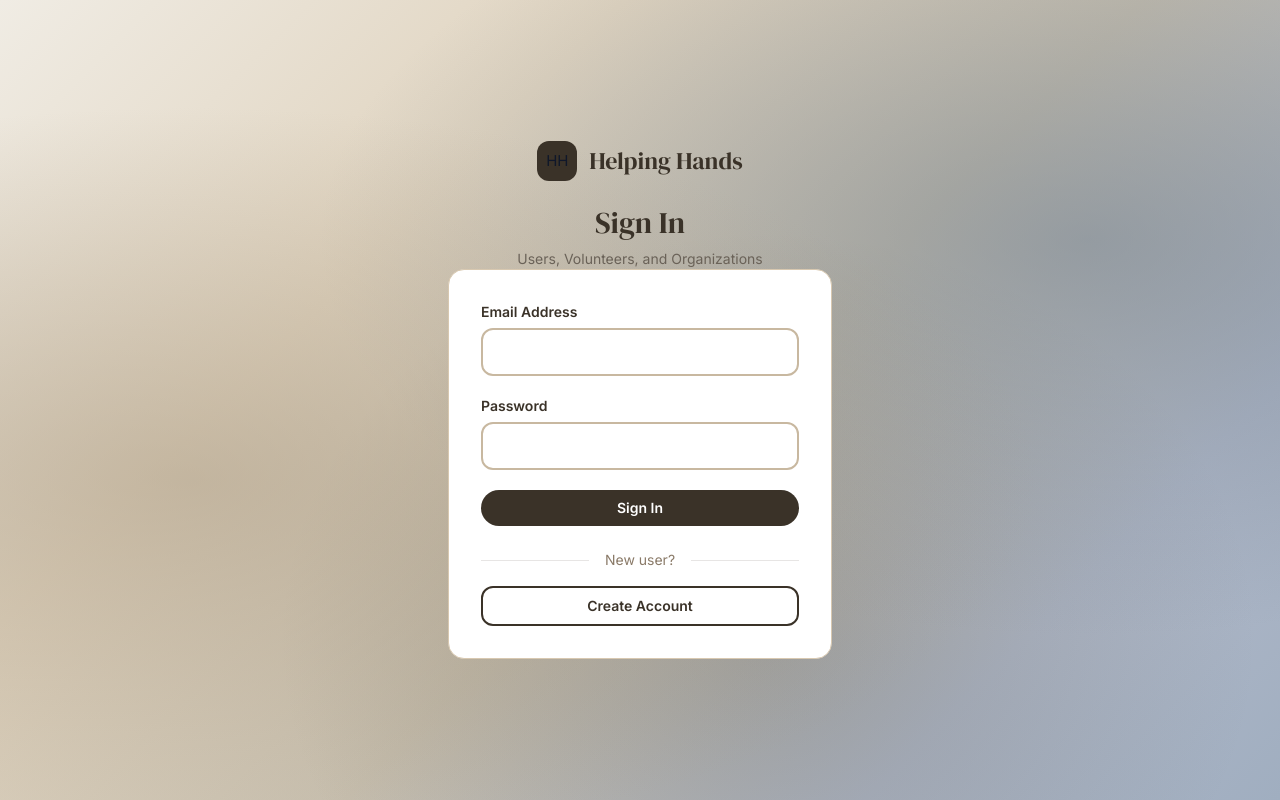
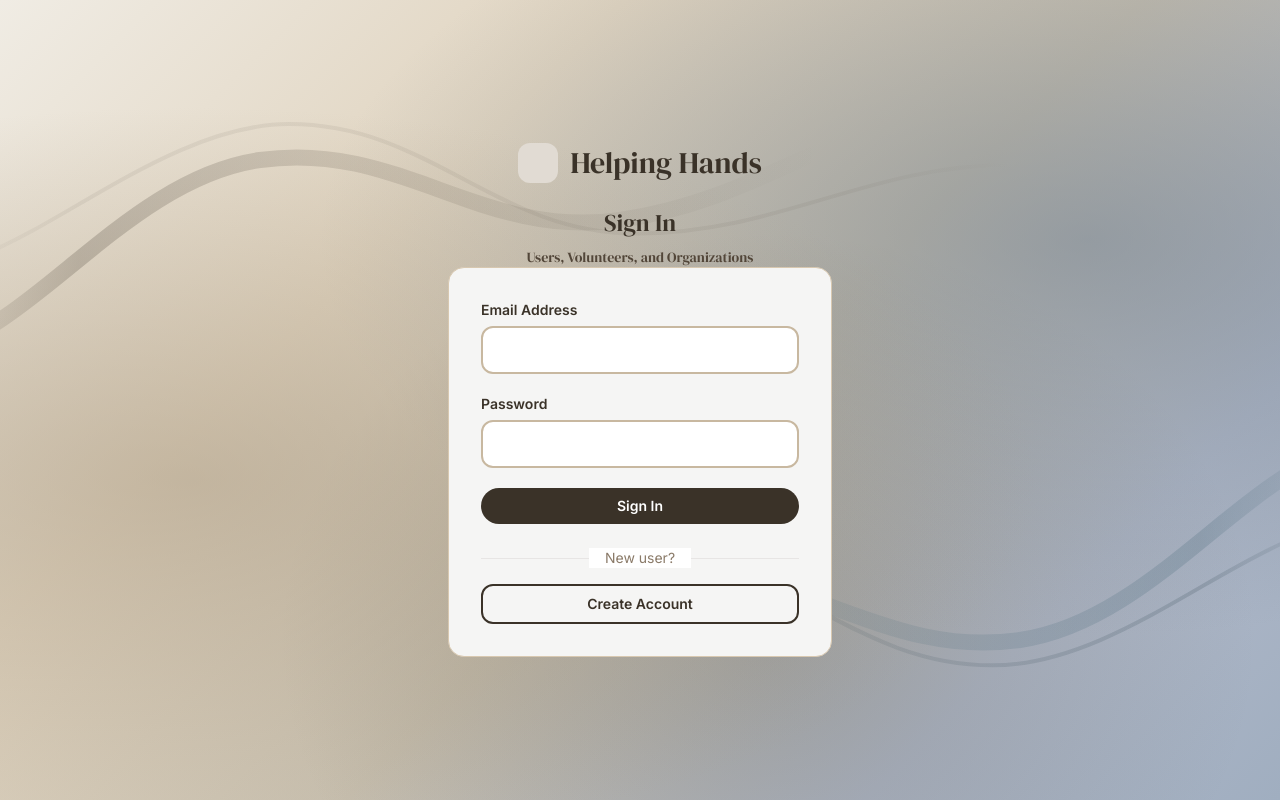
Before and after one commit to Kriti-59/helping-hands, a React (Vite) app in the folder frontend/: page /login in a window 1280 px wide. Built offline with nearby package versions, Linux system fonts and the light colour scheme; no server answers.

Commit message:
add the background design

```diff
--- a/frontend/src/index.css
+++ b/frontend/src/index.css
@@ -220,7 +220,13 @@ body {
      AUTH PAGES
   ───────────────────────────────────────── */
   .auth-page {
-    @apply min-h-screen flex flex-col justify-center py-16 px-6;
+    height: 100vh;
+    overflow: auto;
+    display: flex;
+    flex-direction: column;
+    justify-content: center;
+    padding: 2rem 1.5rem;
+    position: relative;
     background:
       radial-gradient(ellipse at 15% 60%, rgba(168, 152, 128, 0.5) 0%, transparent 55%),
       radial-gradient(ellipse at 85% 30%, rgba(106, 122, 138, 0.5) 0%, transparent 50%),
@@ -228,12 +234,15 @@ body {
       linear-gradient(135deg, #f0ece4 0%, #e0d4c0 30%, #c8c0b0 55%, #b0b8c8 80%, #a0aec0 100%);
   }
 
+
   .auth-col {
     @apply mx-auto w-full max-w-sm;
+    border: relative;
+    z-index: 1;
   }
 
   .auth-card {
-    @apply bg-white rounded-2xl px-8 py-8;
+    @apply bg-stone-100 rounded-2xl px-8 py-8;
     border: 1px solid #d8c8b0;
   }
 
@@ -243,25 +252,25 @@ body {
 
   .auth-logo-icon {
     @apply w-10 h-10 rounded-xl flex items-center justify-center;
-    background-color: #3a3228;
+    background-color: #e1dbd3;
   }
 
   .auth-logo-text {
-    @apply text-2xl;
+    @apply text-3xl;
     color: #3a3228;
     font-family: 'DM Serif Display', serif;
   }
 
   .auth-heading {
-    @apply text-center text-3xl mb-2;
+    @apply text-center text-2xl mb-2;
     font-family: 'DM Serif Display', serif;
     color: #3a3228;
   }
 
   .auth-subheading {
     @apply text-center text-sm mb-0;
-    color: #6a6258;
-    font-family: 'Inter', sans-serif;
+    color: #524639;
+    font-family: 'DM Serif Display', sans-serif;
   }
 
   .auth-form {
--- a/frontend/src/pages/auth/UserLogin.jsx
+++ b/frontend/src/pages/auth/UserLogin.jsx
@@ -59,11 +59,69 @@ export default function UserLogin() {
 
   return (
     <div className="auth-page">
+      <svg className="hero-corner-lines" viewBox="0 0 1440 800" xmlns="http://www.w3.org/2000/svg" preserveAspectRatio="xMidYMid slice">
+          {/* Define gradient that fades at ends */}
+          <defs>
+            <linearGradient id="fadeTop" x1="0%" y1="0%" x2="100%" y2="0%">
+              <stop offset="0%" stopColor="#3a3228" stopOpacity="0"/>
+              <stop offset="15%" stopColor="#3a3228" stopOpacity="1"/>
+              <stop offset="85%" stopColor="#3a3228" stopOpacity="0"/>
+              <stop offset="100%" stopColor="#3a3228" stopOpacity="0"/>
+            </linearGradient>
+            <linearGradient id="fadeTopThin" x1="0%" y1="0%" x2="100%" y2="0%">
+              <stop offset="0%" stopColor="#6a6258" stopOpacity="0"/>
+              <stop offset="15%" stopColor="#6a6258" stopOpacity="1"/>
+              <stop offset="85%" stopColor="#6a6258" stopOpacity="1"/>
+              <stop offset="100%" stopColor="#6a6258" stopOpacity="0"/>
+            </linearGradient>
+            <linearGradient id="fadeBottom" x1="100%" y1="0%" x2="0%" y2="0%">
+              <stop offset="0%" stopColor="#4a6a7a" stopOpacity="0"/>
+              <stop offset="15%" stopColor="#4a6a7a" stopOpacity="1"/>
+              <stop offset="85%" stopColor="#4a6a7a" stopOpacity="0"/>
+              <stop offset="100%" stopColor="#4a6a7a" stopOpacity="0"/>
+            </linearGradient>
+            <linearGradient id="fadeBottomThin" x1="100%" y1="0%" x2="0%" y2="0%">
+              <stop offset="0%" stopColor="#304651" stopOpacity="0"/>
+              <stop offset="15%" stopColor="#304651" stopOpacity="1"/>
+              <stop offset="85%" stopColor="#304651" stopOpacity="0"/>
+              <stop offset="100%" stopColor="#304651" stopOpacity="0"/>
+            </linearGradient>
+          </defs>
+          {/* Top left — enters top, exits left */}
+          <path d="M0 350 C100 350 200 180 340 160 C480 140 560 240 700 220 C840 200 920 120 1060 100"
+          fill="none" stroke="url(#fadeTop)"
+          strokeWidth="16"
+          strokeLinecap="round"
+          opacity="0.22"
+          />
+          <path d="M-4.23 263.48  C83.5 285.91 227.39 124.36 368.81 124.04  C510.23 123.72 575.53 233.88 716.95 233.56 C858.37 233.24 948.73 165.15 1090.15 164.83"
+          fill="none"
+          stroke="url(#fadeTopThin)"
+          strokeWidth="4"
+          strokeLinecap="round"
+          opacity="0.1"
+          />
+          {/* Bottom right — enters right, exits bottom */}
+          <path d="M1440 450 C1340 450 1240 620 1100 640 C960 660 880 560 740 580 C600 600 520 680 380 700"
+          fill="none"
+          stroke="url(#fadeBottom)"
+          strokeWidth="16"
+          strokeLinecap="round"
+          opacity="0.25"
+          />
+          <path d="M1445.88 525.93 C1346.85 512.01 1214.26 665.05 1072.84 665.37 C931.42 665.69 866.12 555.53 724.7 555.85 C583.27 556.18 492.92 624.26 351.5 624.58"
+          fill="none"
+          stroke="url(#fadeBottomThin)"
+          strokeWidth="4"
+          strokeLinecap="round"
+          opacity="0.2"
+          />
+        </svg>
       {/* Header */}
       <div className="auth-col">
         <Link to="/" className="auth-logo">
           <div className="auth-logo-icon">
-            <span>HH</span>
+            {/*<img src="/assets/helping-hands.png" alt="Helping Hands" />*/}
           </div>
           <span className="auth-logo-text">
             Helping Hands
```
